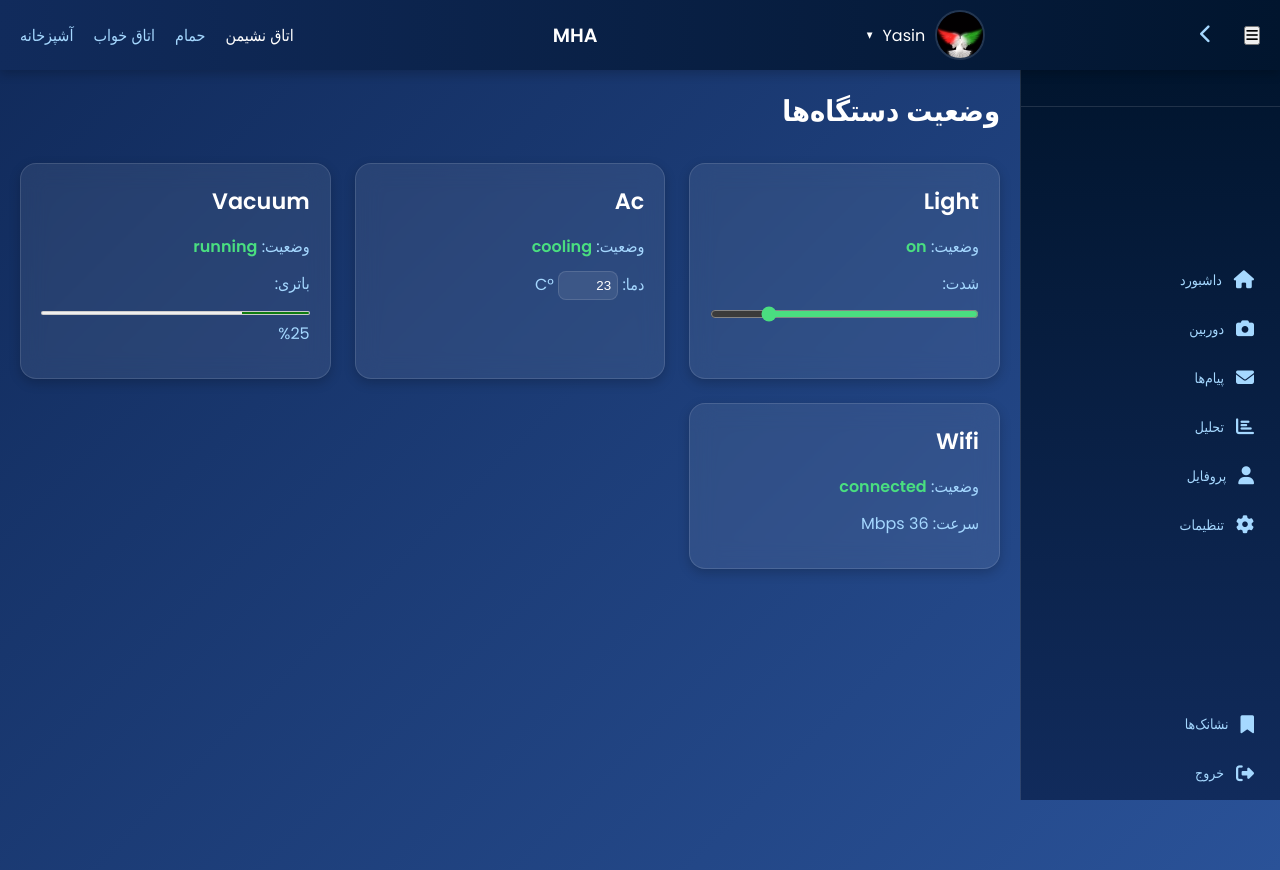
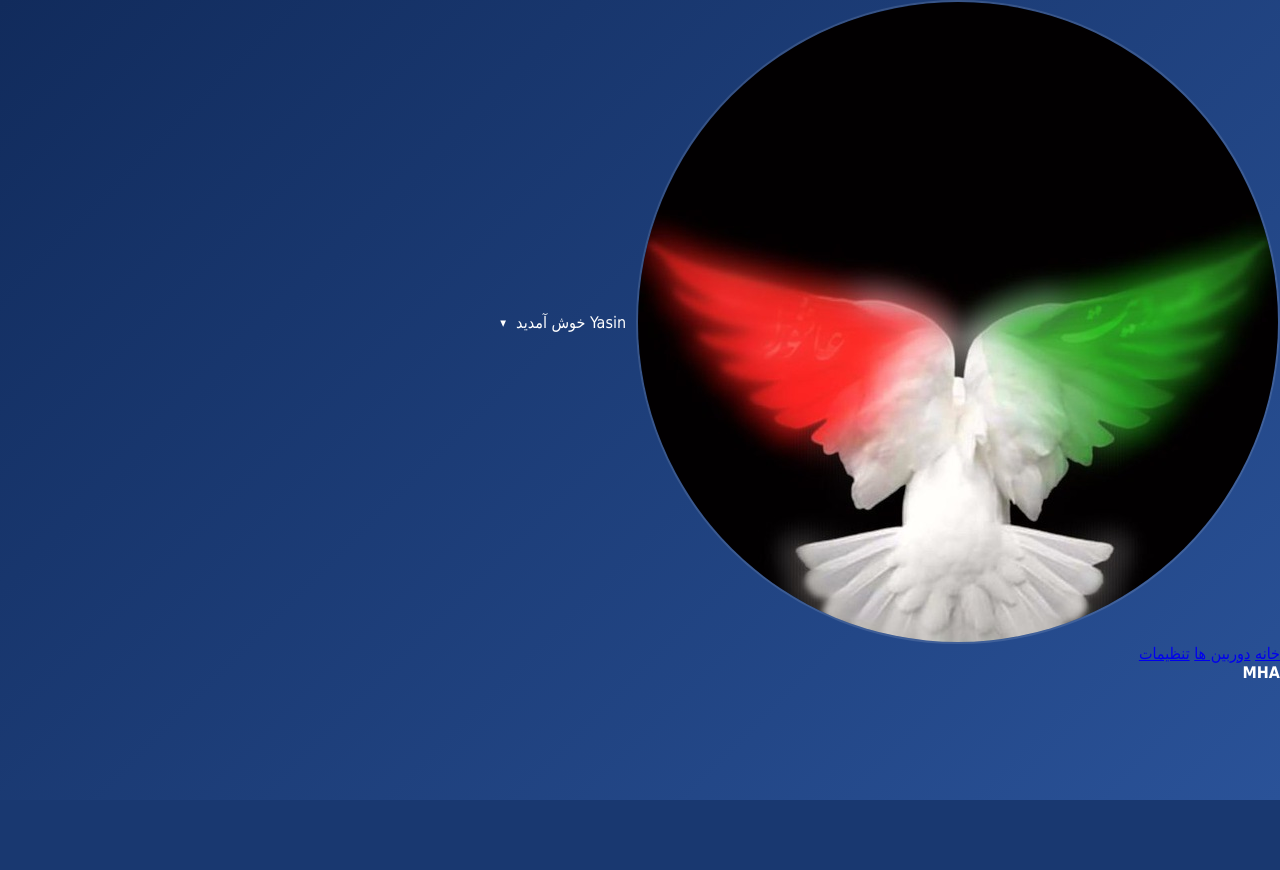
Before and after one commit to Ya3in13/Smart-home, a Flask app: page /home in a window 1280 px wide. After the commit the page ends 800 px from the top, so only its background shows below. Run offline with Flask 3, Linux system fonts and the light colour scheme.

Commit message:
Update home.html

```diff
--- a/web Server/templates/home.html
+++ b/web Server/templates/home.html
@@ -2,137 +2,34 @@
 <html lang="fa" dir="rtl">
   <head>
     <meta charset="utf-8" />
-  <meta name="viewport" content="width=device-width, initial-scale=1" />
+    <meta name="viewport" content="width=device-width, initial-scale=1.0">
     <title>MHA Project</title>
-  <meta http-equiv="refresh" content="50">
     <!-- CSS -->
     <link rel="stylesheet" href="{{ url_for('static', filename='style.css') }}">
     <link rel="stylesheet" href="https://cdnjs.cloudflare.com/ajax/libs/font-awesome/6.5.0/css/all.min.css">
-  <link href="https://fonts.googleapis.com/css2?family=Poppins:wght@400;500;600&display=swap" rel="stylesheet">
+    <link href="https://fonts.googleapis.com/css2?family=Vazirmatn:wght@400;600&display=swap" rel="stylesheet">
+    <meta http-equiv="refresh" content="10">
   </head>
+
   <body>
-
-<header class="navbar">
-  <button class="toggle-btn" id="toggleBtn"><i class="fas fa-chevron-left"></i></button>
+      <header>
+        <nav>
           <div class="user-profile">
-    <img src="{{ url_for('static', filename='img/avatar.jpg') }}" width="50" alt="User" class="avatar">
-    <span>{{ username }}</span>
+            <img src="{{ url_for('static', filename='img/avatar.jpg') }}"  alt="User" class="avatar">
+            <span>{{ username }} خوش آمدید </span>
             <span class="arrow">▾</span>
           </div>
+          <div>
+            <a href="/home">خانه</a>
+            <a href="/cam">دوربین ها</a>
+            <a href="#">تنظیمات</a>
+          </div>
+          <span class="MHA"><b>MHA</b></span>
 
-  <div class="logo">
-    <div class="icon"></div>
-    <span>MHA</span>
-  </div>
-  <nav class="nav-links">
-    <a href="#" class="active">اتاق نشیمن</a>
-    <a href="#">حمام</a>
-    <a href="#">اتاق خواب</a>
-    <a href="#">آشپزخانه</a>
           </nav>
-
       </header>
 
-<div class="wrap">
-  <!-- سایدبار -->
-  <aside class="sidebar" id="sidebar">
-    <div class="topbar">
 
 
-    </div>
-    <nav class="nav">
-      <ul>
-        <li data-label="داشبورد"><a href="/home"><i class="fas fa-home"></i><span class="label">داشبورد</span></a></li>
-        <li data-label="دوربین"><a href="#"><i class="fa-solid fa-camera"></i><span class="label">دوربین</span></a></li>
-        <li data-label="پیام‌ها"><a href="#"><i class="fas fa-envelope"></i><span class="label">پیام‌ها</span></a></li>
-        <li data-label="تحلیل"><a href="#"><i class="fas fa-chart-bar"></i><span class="label">تحلیل</span></a></li>
-        <li data-label="پروفایل"><a href="#"><i class="fas fa-user"></i><span class="label">پروفایل</span></a></li>
-        <li data-label="تنظیمات"><a href="#"><i class="fas fa-cog"></i><span class="label">تنظیمات</span></a></li>
-      </ul>
-    </nav>
-
-    <div class="nav bottom">
-      <ul>
-        <li data-label="نشانک‌ها"><a href="#"><i class="fa-solid fa-bookmark"></i><span class="label">نشانک‌ها</span></a></li>
-        <li data-label="خروج"><a href="#"><i class="fa-solid fa-right-from-bracket"></i><span class="label">خروج</span></a></li>
-      </ul>
-    </div>
-  </aside>
-
-  <!-- محتوای اصلی -->
-  <main class="main">
-    <section class="content">
-      <h2>وضعیت دستگاه‌ها</h2>
-      <div class="devices-grid">
-        {% for name, info in devices.items() %}
-        <div class="device-card" data-device="{{ name }}">
-          <h3>{{ name | capitalize }}</h3>
-          {% if name == 'light' %}
-            <p>وضعیت: <span class="status">{{ info.status }}</span></p>
-            <p>شدت: <input type="range" min="0" max="100" value="{{ info.intensity }}" class="slider" data-key="intensity"></p>
-          {% elif name == 'ac' %}
-            <p>وضعیت: <span class="status">{{ info.status }}</span></p>
-            <p>دما: <input type="number" value="{{ info.temp }}" min="16" max="30" data-key="temp"> °C</p>
-          {% elif name == 'vacuum' %}
-            <p>وضعیت: <span class="status">{{ info.status }}</span></p>
-            <p>باتری: <meter value="{{ info.battery }}" min="0" max="100"></meter> {{ info.battery }}%</p>
-          {% elif name == 'wifi' %}
-            <p>وضعیت: <span class="status">{{ info.status }}</span></p>
-            <p>سرعت: {{ info.speed }} Mbps</p>
-          {% endif %}
-        </div>
-        {% endfor %}
-      </div>
-    </section>
-  </main>
-</div>
-
-<div class="sidebar-overlay" id="sidebarOverlay"></div>
-
-<!-- اسکریپت‌ها -->
-<script src="{{ url_for('static', filename='sidebar.js') }}"></script>
-<script>
-  // به‌روزرسانی خودکار هر 2 ثانیه
-  function fetchDevices() {
-    fetch('/update', { method: 'GET' })
-      .then(() => location.reload()); // ساده‌ترین راه: رفرش
-  }
-
-  // یا بهتر: فقط داده‌ها رو آپدیت کن (بدون رفرش)
-  // setInterval(() => fetch('/update').then(r => r.json()).then(data => updateUI(data)), 2000);
-
-  // کنترل دستگاه‌ها
-  document.querySelectorAll('.slider, input[type=number]').forEach(el => {
-    el.addEventListener('change', function() {
-      const card = this.closest('.device-card');
-      const device = card.dataset.device;
-      const key = this.dataset.key;
-      const value = this.value;
-
-      fetch('/update', {
-        method: 'POST',
-        headers: { 'Content-Type': 'application/json' },
-        body: JSON.stringify({ device, key, value })
-      });
-    });
-  });
-
-  // منوی موبایل
-  const mobileMenuBtn = document.createElement('button');
-  mobileMenuBtn.className = 'mobile-menu-btn';
-  mobileMenuBtn.innerHTML = '<i class="fas fa-bars"></i>';
-  mobileMenuBtn.id = 'mobileMenuBtn';
-  document.querySelector('.navbar').prepend(mobileMenuBtn);
-
-  mobileMenuBtn.addEventListener('click', () => {
-    document.getElementById('sidebar').classList.toggle('open');
-    document.getElementById('sidebarOverlay').classList.toggle('active');
-  });
-
-  document.getElementById('sidebarOverlay').addEventListener('click', () => {
-    document.getElementById('sidebar').classList.remove('open');
-    document.getElementById('sidebarOverlay').classList.remove('active');
-  });
-</script>
   </body>
 </html>
```
Lines whose indentation alone changed are shown as unchanged.
